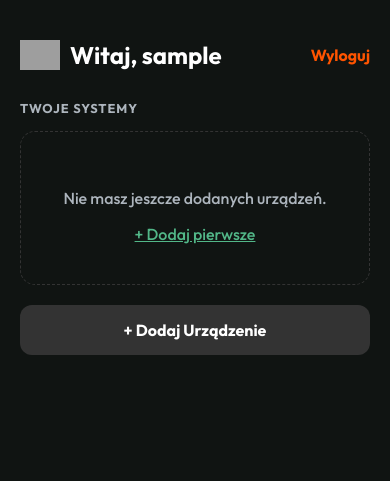
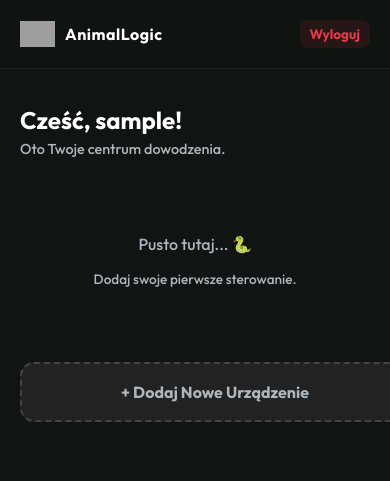
Before and after one commit to bartoszzontek/animal-logic, a Django app: page / in a window 390 px wide. Shown: the top 481 px of the page. Run offline with Django 5.2, Linux system fonts and the light colour scheme; the visitor is signed in with stand-in values (Sample User, id 1); data that the repository does not hold is empty; grey boxes are pictures that could not be loaded.

Commit message:
Ulepszony Login i Home Mobile

```diff
--- a/templates/home.html
+++ b/templates/home.html
@@ -3,232 +3,206 @@
 <html lang="pl">
 <head>
     <title>AnimalLogic - Inteligentne Terrarium</title>
-    <meta name="viewport" content="width=device-width, initial-scale=1">
+    <meta name="viewport" content="width=device-width, initial-scale=1, maximum-scale=1, user-scalable=no">
     <link href="https://fonts.googleapis.com/css2?family=Outfit:wght@300;500;700;900&display=swap" rel="stylesheet">
 
     <meta name="theme-color" content="#101412">
     <link rel="manifest" href="/manifest.json">
     <script>
         if ('serviceWorker' in navigator) {
-            window.addEventListener('load', function() {
-                navigator.serviceWorker.register('/sw.js');
-            });
+            window.addEventListener('load', () => navigator.serviceWorker.register('/sw.js'));
         }
     </script>
     <style>
         :root {
             --primary: #52b788;
-            --accent: #d8f3dc;
             --dark: #101412;
             --card-bg: #1c2420;
-            --text-main: #ffffff;
             --text-muted: #adb5bd;
             --gradient: linear-gradient(135deg, #52b788 0%, #2d6a4f 100%);
         }
 
         body {
             background: var(--dark);
-            color: var(--text-main);
+            color: white;
             font-family: 'Outfit', sans-serif;
             margin: 0;
             padding: 0;
-            overflow-x: hidden;
+            padding-bottom: 40px; /* Miejsce na dole na scroll */
         }
 
-        /* --- STYL DLA ZALOGOWANYCH (PANEL) --- */
-        .dashboard-container { max-width: 600px; margin: 20px auto; padding: 20px; }
-        .device-card { background: var(--card-bg); padding: 20px; border-radius: 16px; margin-bottom: 15px; display: flex; justify-content: space-between; align-items: center; border: 1px solid #333; transition: 0.3s; }
-        .device-card:hover { transform: translateY(-3px); border-color: var(--primary); box-shadow: 0 10px 20px rgba(0,0,0,0.3); }
-        .btn { background: var(--primary); color: white; text-decoration: none; padding: 8px 16px; border-radius: 8px; font-weight: bold; font-size: 0.9rem; }
-        .status-dot { height: 10px; width: 10px; border-radius: 50%; display: inline-block; margin-right: 5px; }
-        .status-online { background-color: var(--primary); box-shadow: 0 0 8px var(--primary); }
-        .status-offline { background-color: #e63946; }
-
-        /* --- STYL DLA LANDING PAGE (NIEZALOGOWANI) --- */
-        .landing-hero {
-            min-height: 90vh;
-            display: flex;
-            flex-direction: column;
-            align-items: center;
-            justify-content: center;
-            text-align: center;
-            padding: 20px;
-            background: radial-gradient(circle at 50% 50%, #1c2420 0%, #101412 70%);
-            position: relative;
+        /* --- STYL DLA ZALOGOWANYCH (DASHBOARD) --- */
+        .dashboard-header {
+            display: flex; justify-content: space-between; align-items: center;
+            padding: 20px; background: rgba(16, 20, 18, 0.9);
+            backdrop-filter: blur(10px); position: sticky; top: 0; z-index: 100;
+            border-bottom: 1px solid #222;
         }
 
-        .landing-logo {
-            width: 120px;
-            margin-bottom: 20px;
-            animation: float 6s ease-in-out infinite;
+        .dashboard-container { max-width: 600px; margin: 0 auto; padding: 20px; }
+
+        .device-card {
+            background: var(--card-bg); padding: 20px; border-radius: 16px; margin-bottom: 15px;
+            border: 1px solid #333; display: flex; align-items: center; justify-content: space-between;
+            transition: 0.2s;
         }
 
-        @keyframes float { 0% {transform: translateY(0px);} 50% {transform: translateY(-10px);} 100% {transform: translateY(0px);} }
+        .status-badge {
+            font-size: 0.75rem; font-weight: bold; padding: 4px 8px; border-radius: 6px;
+            background: rgba(0,0,0,0.3); display: inline-flex; align-items: center; gap: 6px; margin-top: 5px;
+        }
+        .dot { width: 8px; height: 8px; border-radius: 50%; background: #555; }
+        .dot.on { background: var(--primary); box-shadow: 0 0 5px var(--primary); }
+        .dot.off { background: #e63946; }
 
-        .hero-title {
-            font-size: 3.5rem;
-            font-weight: 900;
-            margin: 0;
-            background: linear-gradient(to right, #ffffff, #52b788);
-            -webkit-background-clip: text;
-            -webkit-text-fill-color: transparent;
-            line-height: 1.1;
+        .btn-panel {
+            background: var(--primary); color: #000; text-decoration: none;
+            padding: 10px 20px; border-radius: 10px; font-weight: 800; font-size: 0.9rem;
         }
 
-        .hero-subtitle {
-            font-size: 1.2rem;
-            color: var(--text-muted);
-            max-width: 600px;
-            margin: 20px auto 40px;
+        .add-btn {
+            display: block; width: 100%; padding: 18px; border-radius: 14px;
+            background: #222; color: var(--text-muted); text-align: center;
+            text-decoration: none; font-weight: bold; border: 2px dashed #444; margin-top: 20px;
         }
 
-        .cta-button {
-            background: var(--gradient);
-            color: white;
-            text-decoration: none;
-            padding: 15px 40px;
-            border-radius: 50px;
-            font-size: 1.2rem;
-            font-weight: 700;
-            box-shadow: 0 0 20px rgba(82, 183, 136, 0.4);
-            transition: transform 0.2s, box-shadow 0.2s;
-            display: inline-block;
+        /* --- STYL DLA GOŚCI (LANDING PAGE) --- */
+        .landing-wrapper { padding: 40px 20px; text-align: center; overflow-x: hidden; }
+
+        .hero-logo { width: 100px; margin-bottom: 20px; animation: float 6s infinite ease-in-out; }
+        @keyframes float { 0%, 100% {transform: translateY(0);} 50% {transform: translateY(-10px);} }
+
+        .big-title {
+            font-size: 2.8rem; font-weight: 900; line-height: 1.1; margin: 0;
+            background: linear-gradient(to right, #fff, #52b788); -webkit-background-clip: text; -webkit-text-fill-color: transparent;
         }
 
-        .cta-button:hover {
-            transform: scale(1.05);
-            box-shadow: 0 0 30px rgba(82, 183, 136, 0.6);
+        .sub-text { color: var(--text-muted); font-size: 1rem; margin: 20px auto 40px; max-width: 500px; line-height: 1.6; }
+
+        .main-cta {
+            background: var(--gradient); color: white; text-decoration: none;
+            padding: 18px 40px; border-radius: 50px; font-size: 1.1rem; font-weight: bold;
+            display: inline-block; box-shadow: 0 10px 25px rgba(82, 183, 136, 0.3);
+            transition: transform 0.2s;
         }
+        .main-cta:active { transform: scale(0.95); }
 
-        .features-grid {
-            display: grid;
-            grid-template-columns: repeat(auto-fit, minmax(280px, 1fr));
-            gap: 20px;
-            max-width: 1000px;
-            margin: 40px auto;
-            padding: 20px;
+        .features { display: grid; grid-template-columns: repeat(auto-fit, minmax(280px, 1fr)); gap: 15px; margin-top: 50px; text-align: left; }
+
+        .f-card {
+            background: rgba(255,255,255,0.03); padding: 25px; border-radius: 16px; border: 1px solid #333;
         }
+        .f-icon { font-size: 1.8rem; margin-bottom: 10px; }
+        .f-title { font-weight: bold; font-size: 1.1rem; color: #d8f3dc; margin-bottom: 5px; }
+        .f-desc { font-size: 0.85rem; color: #888; line-height: 1.4; }
 
-        .feature-card {
-            background: rgba(255, 255, 255, 0.05);
-            padding: 30px;
-            border-radius: 20px;
-            border: 1px solid rgba(255, 255, 255, 0.1);
-            backdrop-filter: blur(10px);
-        }
+        /* --- MOBILE TWEAKS --- */
+        @media (max-width: 600px) {
+            .big-title { font-size: 2.2rem; }
 
-        .feature-icon { font-size: 2rem; margin-bottom: 15px; }
-        .feature-title { font-weight: 700; font-size: 1.3rem; margin-bottom: 10px; color: var(--accent); }
-        .feature-desc { font-size: 0.9rem; color: var(--text-muted); line-height: 1.5; }
+            /* Karty urządzeń na telefonie */
+            .device-card {
+                flex-direction: column; align-items: flex-start; gap: 15px;
+            }
+            .device-card .btn-panel {
+                width: 100%; text-align: center; box-sizing: border-box;
+                background: #2d3430; color: white; border: 1px solid var(--primary);
+            }
 
-        /* Responsywność */
-        @media (max-width: 768px) {
-            .hero-title { font-size: 2.5rem; }
-            .landing-hero { min-height: auto; padding-top: 60px; padding-bottom: 60px; }
+            /* Nagłówek dashboardu */
+            .dashboard-header h2 { font-size: 1.1rem; }
+            .dashboard-header img { width: 30px; }
         }
     </style>
 </head>
 <body>
 
     {% if user.is_authenticated %}
+
+    <div class="dashboard-header">
+        <div style="display:flex; align-items:center; gap:10px;">
+            <img src="{% static 'img/anima.png' %}" alt="Logo" style="width: 35px;">
+            <span style="font-weight:bold; letter-spacing:0.5px;">AnimalLogic</span>
+        </div>
+        <a href="{% url 'logout' %}" style="color: #e63946; text-decoration: none; font-size: 0.85rem; font-weight: bold; padding: 5px 10px; background: rgba(230, 57, 70, 0.1); border-radius: 8px;">Wyloguj</a>
+    </div>
+
     <div class="dashboard-container">
 
-        <div style="display: flex; justify-content: space-between; align-items: center; margin-bottom: 30px;">
-            <div style="display:flex; align-items:center; gap:10px;">
-                <img src="{% static 'img/anima.png' %}" alt="Logo" style="width: 40px;">
-                <h2 style="margin:0;">Witaj, {{ user.username }}</h2>
-            </div>
-            <a href="{% url 'logout' %}" style="color: #ff5400; text-decoration: none; font-weight: bold;">Wyloguj</a>
+        <div style="margin-bottom: 20px;">
+            <h1 style="font-size: 1.5rem; margin-bottom: 5px;">Cześć, {{ user.username }}!</h1>
+            <p style="color: var(--text-muted); font-size: 0.9rem; margin: 0;">Oto Twoje centrum dowodzenia.</p>
         </div>
 
         {% if messages %}
             {% for message in messages %}
-                <div style="background: #333; color: #fff; padding: 10px; border-radius: 8px; margin-bottom: 20px;">{{ message }}</div>
+                <div style="background: #222; border-left: 3px solid var(--primary); color: #fff; padding: 12px; border-radius: 6px; margin-bottom: 20px; font-size: 0.9rem;">{{ message }}</div>
             {% endfor %}
         {% endif %}
 
-        <h3 style="color: var(--text-muted); text-transform: uppercase; font-size: 0.8rem; letter-spacing: 1px; margin-bottom: 15px;">Twoje Systemy</h3>
-
         {% for device in devices %}
-        <div class="device-card" {% if not device.is_active %}style="opacity: 0.6;"{% endif %}>
-            <div>
-                <h3 style="margin: 0 0 5px 0; font-size: 1.2rem;">{{ device.name }}</h3>
-                <div style="font-size: 0.8rem; font-weight: bold;">
+        <div class="device-card" {% if not device.is_active %}style="opacity: 0.7;"{% endif %}>
+            <div style="flex:1;">
+                <h3 style="margin: 0; font-size: 1.3rem;">{{ device.name }}</h3>
+                <div class="status-badge">
                     {% if device.is_active %}
-                        <span class="status-dot status-online"></span> <span style="color:#52b788;">ONLINE</span>
+                        <span class="dot on"></span> ONLINE
                     {% else %}
-                        <span class="status-dot status-offline"></span> <span style="color:#e63946;">OFFLINE</span>
+                        <span class="dot off"></span> OFFLINE
                     {% endif %}
                 </div>
             </div>
-            <a href="{% url 'dashboard' device.device_id %}" class="btn">PANEL →</a>
+            <a href="{% url 'dashboard' device.device_id %}" class="btn-panel">PANEL</a>
         </div>
         {% empty %}
-            <div style="text-align: center; padding: 40px; color: var(--text-muted); border: 1px dashed #333; border-radius: 15px;">
-                <p>Nie masz jeszcze dodanych urządzeń.</p>
-                <a href="{% url 'add_device' %}" style="color: var(--primary);">+ Dodaj pierwsze</a>
+            <div style="text-align: center; padding: 40px 20px; color: var(--text-muted);">
+                <p>Pusto tutaj... 🐍</p>
+                <p style="font-size: 0.85rem;">Dodaj swoje pierwsze sterowanie.</p>
             </div>
         {% endfor %}
 
-        <a href="{% url 'add_device' %}" style="display: block; background: #333; color: white; text-align: center; padding: 15px; border-radius: 12px; margin-top: 20px; text-decoration: none; font-weight: bold;">+ Dodaj Urządzenie</a>
+        <a href="{% url 'add_device' %}" class="add-btn">+ Dodaj Nowe Urządzenie</a>
     </div>
-
 
     {% else %}
 
-    <div class="landing-hero">
-        <img src="{% static 'anima.png' %}" alt="AnimalLogic" class="landing-logo">
+    <div class="landing-wrapper">
+        <img src="{% static 'img/anima.png' %}" alt="Logo" class="hero-logo">
 
-        <h1 class="hero-title">Animal Logic<br>Automation</h1>
-        <p class="hero-subtitle">
-            Profesjonalny system kontroli terrariów.
-            Automatyzacja światła, kontrola temperatury, alerty w czasie rzeczywistym.
-            Wszystko w Twoim telefonie.
+        <h1 class="big-title">Pełna kontrola.<br>Zero stresu.</h1>
+        <p class="sub-text">
+            Inteligentny system dla Twojego terrarium.
+            Automatyzacja, powiadomienia i podgląd na żywo w jednej aplikacji.
         </p>
 
-        <a href="{% url 'login' %}" class="cta-button">Zaloguj się do Panelu</a>
+        <a href="{% url 'login' %}" class="main-cta">Rozpocznij teraz</a>
 
-        <div class="features-grid">
-
-            <div class="feature-card">
-                <div class="feature-icon">🌡️</div>
-                <div class="feature-title">Precyzja</div>
-                <div class="feature-desc">Monitoruj temperaturę i wilgotność co 5 sekund z dokładnością laboratoryjną. Wykresy historii do 30 dni.</div>
+        <div class="features">
+            <div class="f-card">
+                <div class="f-icon">🌡️</div>
+                <div class="f-title">Idealny Klimat</div>
+                <div class="f-desc">Automatyczna kontrola grzałki i nawilżacza. Twój zwierzak będzie zachwycony.</div>
             </div>
-
-            <div class="feature-card">
-                <div class="feature-icon">💡</div>
-                <div class="feature-title">Cykl Dobowy</div>
-                <div class="feature-desc">Automatyczne sterowanie oświetleniem. Symulacja wschodu i zachodu słońca. Tryb nocny dla gadów.</div>
+            <div class="f-card">
+                <div class="f-icon">💡</div>
+                <div class="f-title">Dzień i Noc</div>
+                <div class="f-desc">Sterowanie oświetleniem zgodnie z cyklem dobowym.</div>
             </div>
-
-            <div class="feature-card">
-                <div class="feature-icon">🚨</div>
-                <div class="feature-title">Bezpieczeństwo</div>
-                <div class="feature-desc">Natychmiastowe alerty email, gdy temperatura spadnie lub wzrośnie powyżej normy. Śpij spokojnie.</div>
+            <div class="f-card">
+                <div class="f-icon">📱</div>
+                <div class="f-title">Dostęp Mobile</div>
+                <div class="f-desc">Zainstaluj jako aplikację (PWA) i miej panel zawsze pod ręką.</div>
             </div>
-
-            <div class="feature-card">
-                <div class="feature-icon">📱</div>
-                <div class="feature-title">PWA Mobile</div>
-                <div class="feature-desc">Działa jak aplikacja natywna na iOS i Android. Zainstaluj na ekranie głównym bez AppStore.</div>
-            </div>
-
         </div>
 
-        <p style="color: #666; font-size: 0.8rem; margin-top: 40px;">
-            Powered by ESP8266 & Django | Wersja v2.0
-        </p>
+        <p style="margin-top: 50px; font-size: 0.75rem; color: #444;">&copy; 2024 AnimalLogic v2.0</p>
     </div>
 
     {% endif %}
 
     <script>
-        // Automatyczne odświeżanie tylko dla zalogowanych (Dashboard)
         {% if user.is_authenticated %}
-        setTimeout(function(){
-           window.location.reload(1);
-        }, 30000);
+        setTimeout(() => window.location.reload(), 30000); // Odświeżanie co 30s
         {% endif %}
     </script>
 </body>
```
Also changed, not shown: templates/login.html (+22 -13 lines).
